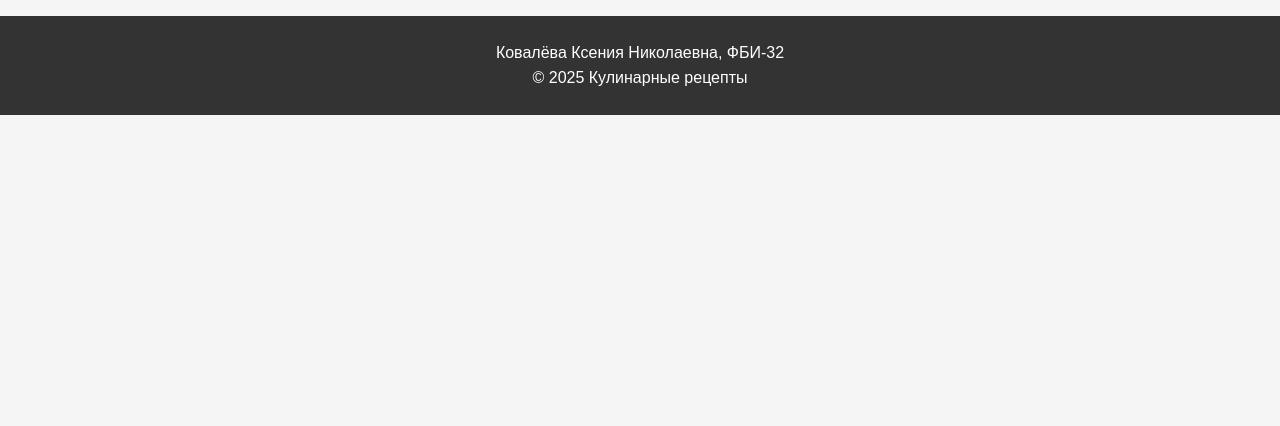
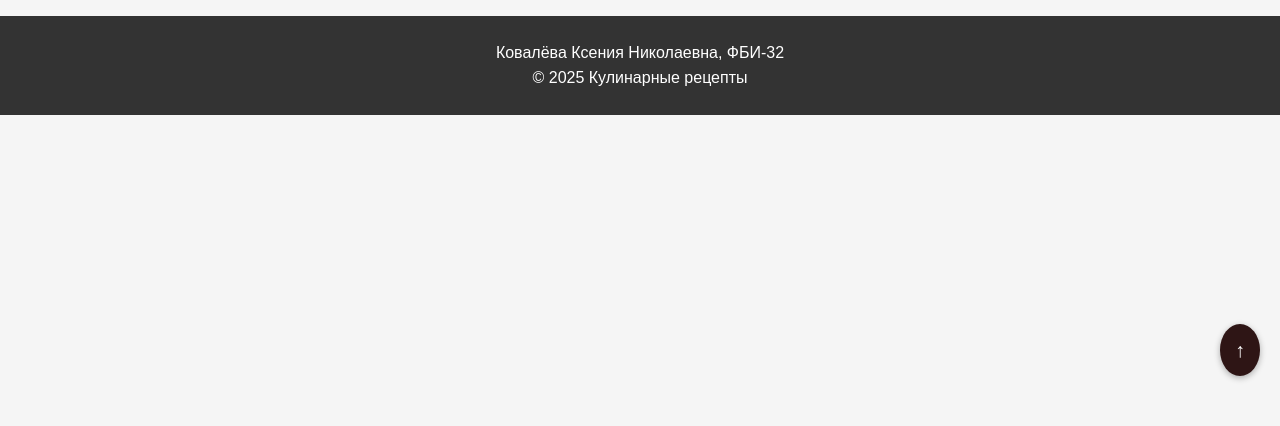
Before and after one commit to ksennnn/web-back-labs, a Flask app: page /rgz/ in a window 1280 px wide. Shown: the part 374-800 px from the top of the page. Run offline with Flask 3, Linux system fonts and the light colour scheme; data that the repository does not hold is empty; some libraries are stand-ins or nearby versions.

Commit message:
Регистронезависимость

```diff
--- a/rgz.py
+++ b/rgz.py
@@ -250,16 +250,18 @@ def search():
                 ORDER BY id DESC;
             """, (f'%{search_query}%', f'{search_query}%'))
         else:
+            # Для SQLite: используем LOWER для регистронезависимости
+            search_query_lower = search_query.lower()
             cur.execute("""
                 SELECT * FROM recipes
-                WHERE title LIKE ?
-                OR title LIKE ?
+                WHERE LOWER(title) LIKE ?
+                OR LOWER(title) LIKE ?
                 ORDER BY id DESC;
-            """, (f'%{search_query}%', f'{search_query}%'))
+            """, (f'%{search_query_lower}%', f'{search_query_lower}%'))
 
     # Поиск по ингредиентам
     elif ingredients:
-        ingredient_list = [ing.strip().lower() for ing in ingredients.split(',')]
+        ingredient_list = [ing.strip() for ing in ingredients.split(',')]
 
         if search_mode == 'all':
             # Все ингредиенты должны быть в рецепте
@@ -268,12 +270,13 @@ def search():
                     SELECT * FROM recipes
                     WHERE """
                 for i in range(len(ingredient_list)):
-                    query += f"LOWER(ingredients) LIKE %s AND "
+                    query += f"ingredients ILIKE %s AND "
                 query = query[:-4] + " ORDER BY id DESC;"
 
                 params = [f'%{ing}%' for ing in ingredient_list]
                 cur.execute(query, params)
             else:
+                # Для SQLite: используем LOWER для регистронезависимости
                 query = """
                     SELECT * FROM recipes
                     WHERE """
@@ -281,7 +284,8 @@ def search():
                     query += f"LOWER(ingredients) LIKE ? AND "
                 query = query[:-4] + " ORDER BY id DESC;"
 
-                params = [f'%{ing}%' for ing in ingredient_list]
+                # Приводим ингредиенты к нижнему регистру
+                params = [f'%{ing.lower()}%' for ing in ingredient_list]
                 cur.execute(query, params)
         else:
             # Хотя бы один ингредиент
@@ -292,12 +296,13 @@ def search():
                 for i in range(len(ingredient_list)):
                     if i > 0:
                         query += " OR "
-                    query += f"LOWER(ingredients) LIKE %s"
+                    query += f"ingredients ILIKE %s"
                 query += " ORDER BY id DESC;"
 
                 params = [f'%{ing}%' for ing in ingredient_list]
                 cur.execute(query, params)
             else:
+                # Для SQLite: используем LOWER для регистронезависимости
                 query = """
                     SELECT * FROM recipes
                     WHERE """
@@ -307,7 +312,8 @@ def search():
                     query += f"LOWER(ingredients) LIKE ?"
                 query += " ORDER BY id DESC;"
 
-                params = [f'%{ing}%' for ing in ingredient_list]
+                # Приводим ингредиенты к нижнему регистру
+                params = [f'%{ing.lower()}%' for ing in ingredient_list]
                 cur.execute(query, params)
 
     else:
@@ -434,8 +440,6 @@ def delete_recipe(recipe_id):
 
     conn, cur = db_connect()
 
-    conn, cur = db_connect()
-
     if current_app.config['DB_TYPE'] == 'postgres':
         cur.execute("DELETE FROM recipes WHERE id = %s;", (recipe_id,))
     else:
--- a/static/rgz/style.css
+++ b/static/rgz/style.css
@@ -17,6 +17,20 @@ body {
     padding: 0 20px;
 }
 
+#toTop {
+    position: fixed;
+    bottom: 50px;
+    right: 20px;
+    background-color: rgb(46, 21, 21);
+    color: white;
+    padding: 10px 15px;
+    border-radius: 50%;
+    text-align: center;
+    font-size: 20px;
+    text-decoration: none;
+    box-shadow: 0 2px 6px rgba(0,0,0,0.3);
+    z-index: 1000;
+}
 /* Шапка */
 header {
     background: linear-gradient(135deg, #461e1e 0%, #684f4f 100%);
--- a/templates/rgz/index.html
+++ b/templates/rgz/index.html
@@ -1,6 +1,7 @@
 {% extends "rgz/base.html" %}
 
 {% block content %}
+<a name="top"></a>
 <h2>Добро пожаловать на сайт кулинарных рецептов!</h2>
 
 <div class="welcome">
@@ -35,5 +36,6 @@
         {% endif %}
     </div>
     {% endfor %}
+<a href="#top" id="toTop">↑</a>
 </div>
 {% endblock %}
```
